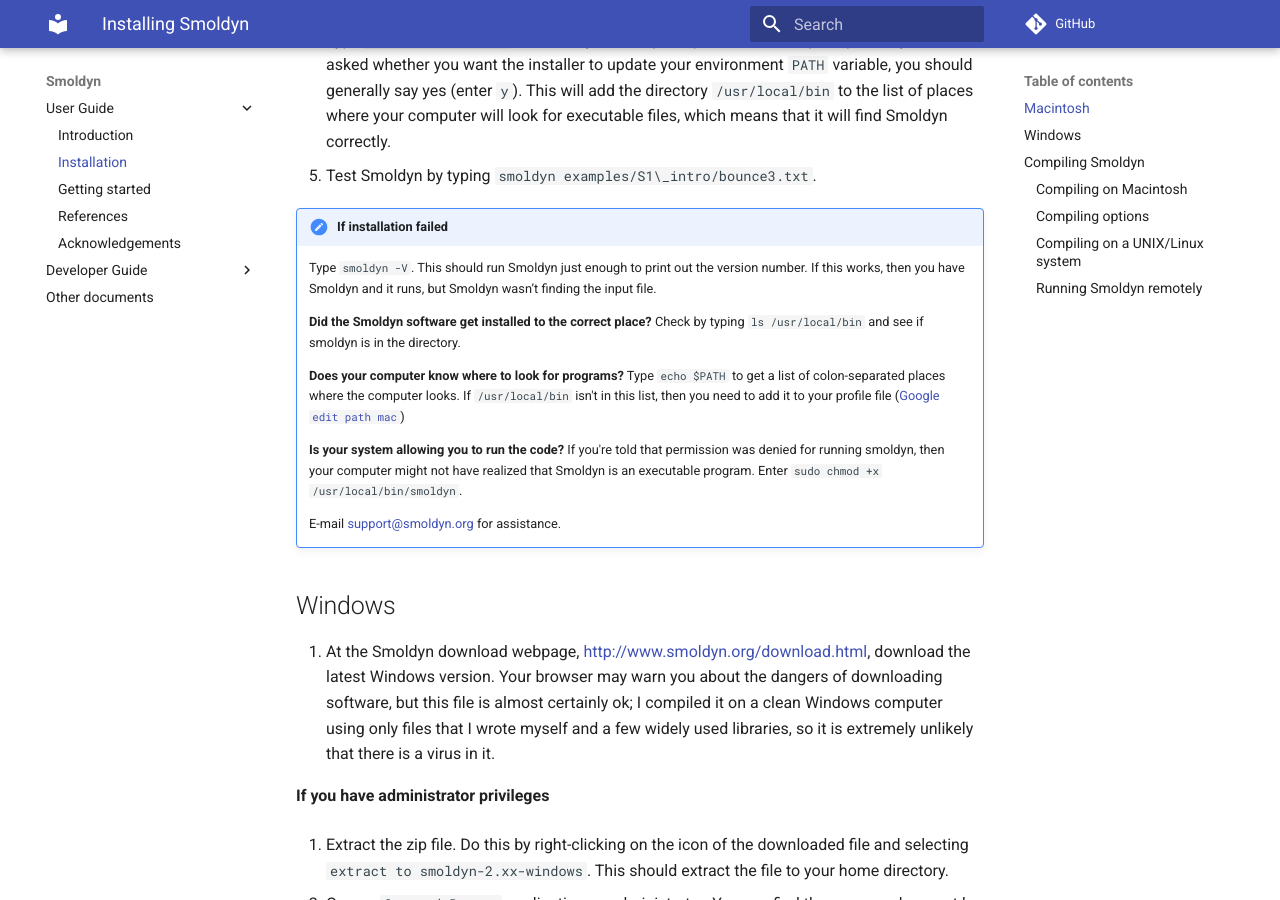
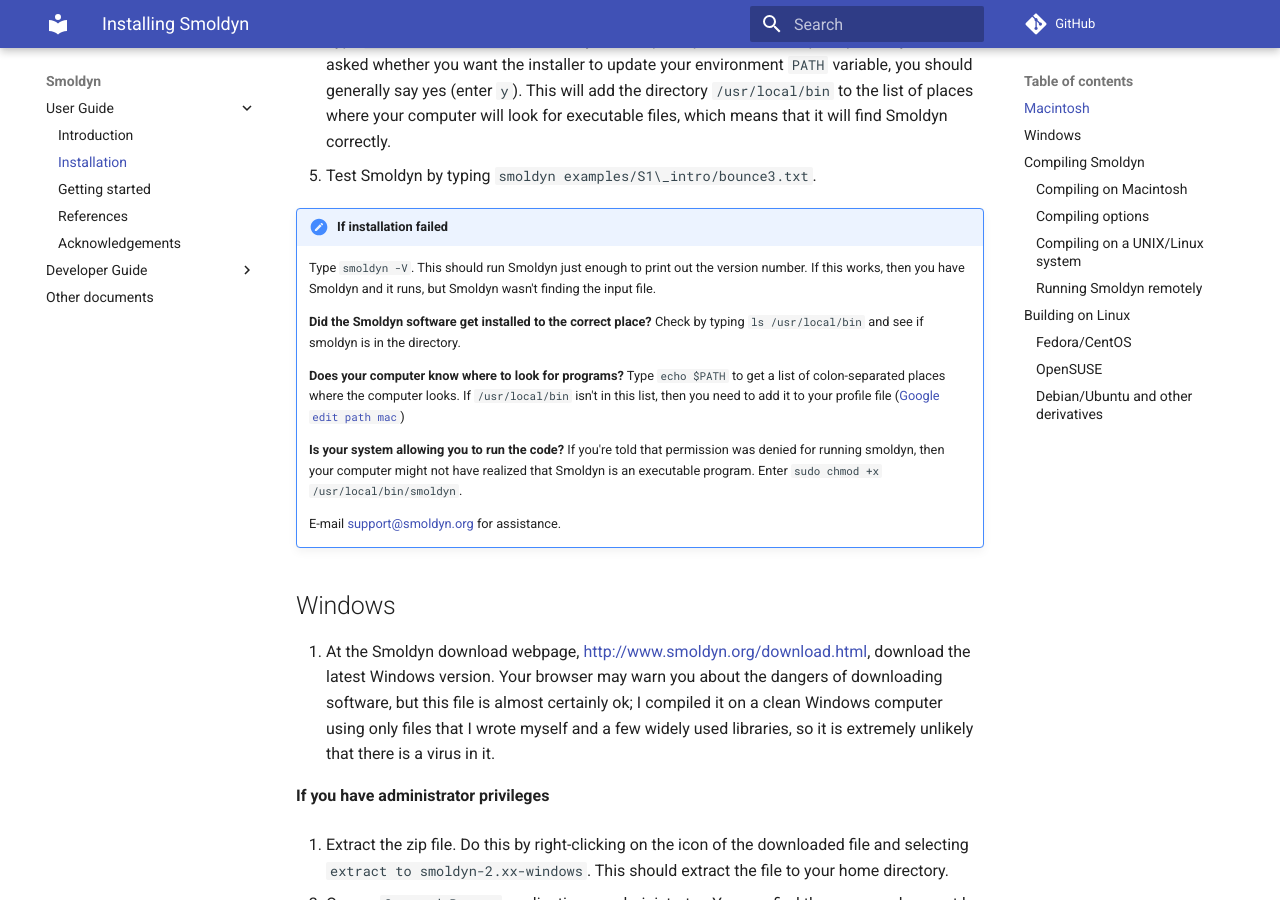
Before and after one commit to ssandrews/Smoldyn, an MkDocs documentation site: the page built from docs/user-guide/installation.md, in a window 1280 px wide and 900 px high, scrolled down 356 px. Built offline with MkDocs 1.6.1 and Material for MkDocs 9.7.7, drawn with Linux system fonts in a browser that asks for light colours; comment, search, counter and statistics services are not loaded; some of the changed text lies outside the part shown.

Commit message:
minor tweaks to the build system.

````diff
--- a/CMakeLists.txt
+++ b/CMakeLists.txt
@@ -189,6 +189,8 @@
     set(CMAKE_SHARED_LIBRARY_LINK_C_FLAGS "${CMAKE_SHARED_LIBRARY_LINK_C_FLAGS} -static -s")
     set(CMAKE_SHARED_LIBRARY_LINK_CXX_FLAGS "${CMAKE_SHARED_LIBRARY_LINK_CXX_FLAGS} -static -s")
 endif()
+
+
 
 set(APPLE_BUILD 0)
 set(NIX_BUILD 0)
--- a/docs/user-guide/installation.md
+++ b/docs/user-guide/installation.md
@@ -23,7 +23,7 @@
 
     Type `smoldyn -V`. This should run Smoldyn just enough to print out the
     version number. If this works, then you have Smoldyn and it runs, but
-    Smoldyn wasn’t finding the input file.
+    Smoldyn wasn't finding the input file.
 
     __Did the Smoldyn software get installed to the correct place?__
     Check by typing `ls /usr/local/bin` and see if smoldyn is in the directory.
@@ -252,3 +252,24 @@
 method for working on computers remotely. An advantage of this method is that
 it works even if there are institutional firewalls that prohibit remote
 computer access.
+
+
+## Building on Linux
+
+
+### Fedora/CentOS
+
+```bash
+$ sudo dnf install gcc-c++ cmake freeglut-devel libtiff-devel libXmu-devel libXi-devel
+```
+
+### OpenSUSE
+
+```bash
+$ sudo zypper install gcc-c++ cmake freeglut-devel libtiff-devel libXmu-devel libXi-devel
+```
+
+### Debian/Ubuntu and other derivatives
+
+```bash
+$ sudo apt install g++ cmake libtiff-dev libjpeg-dev freeglut3-dev libxi-dev libxmu-dev
````
Also changed, not shown: other parts of CMakeLists.txt (+2 -2 lines), source/python/CMakeLists.txt (+4 -9 lines).
